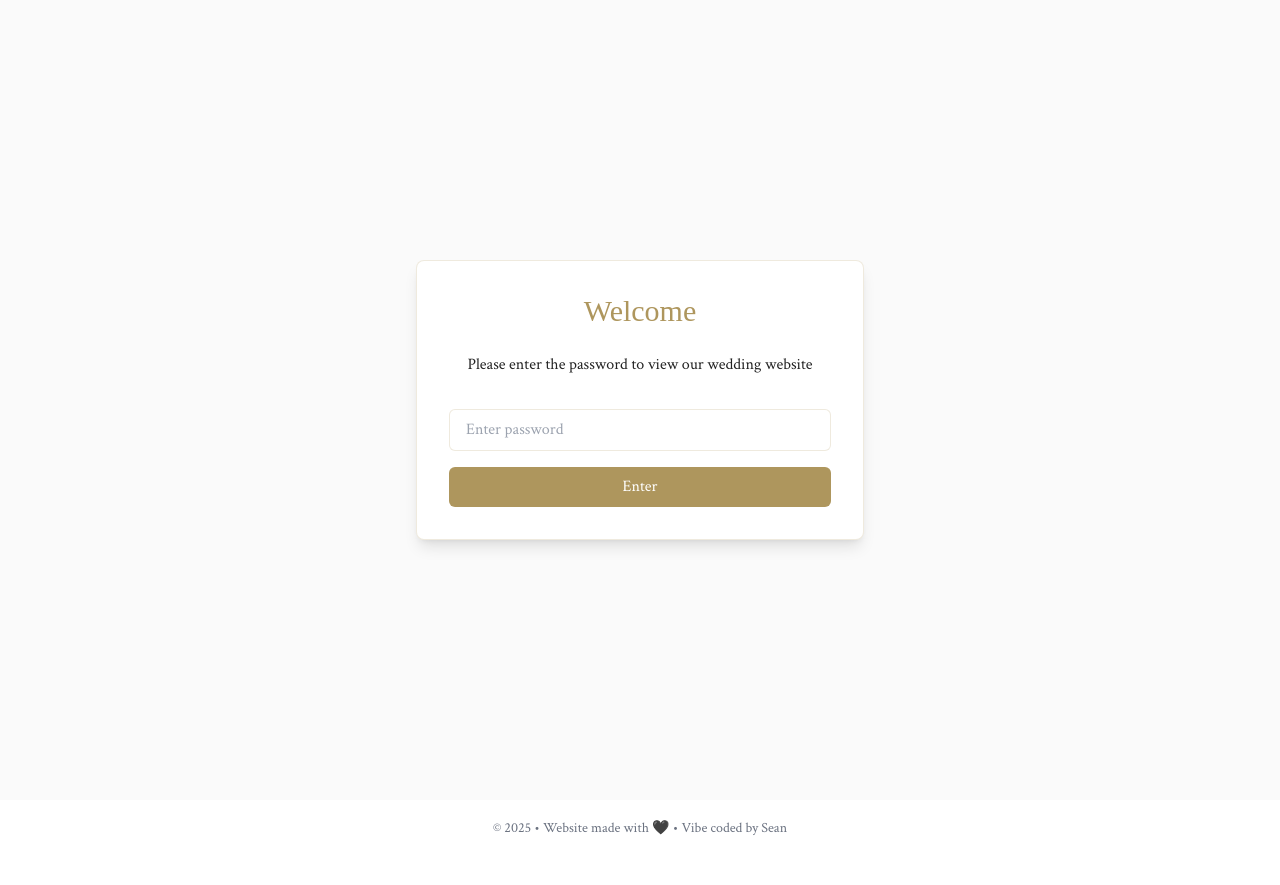
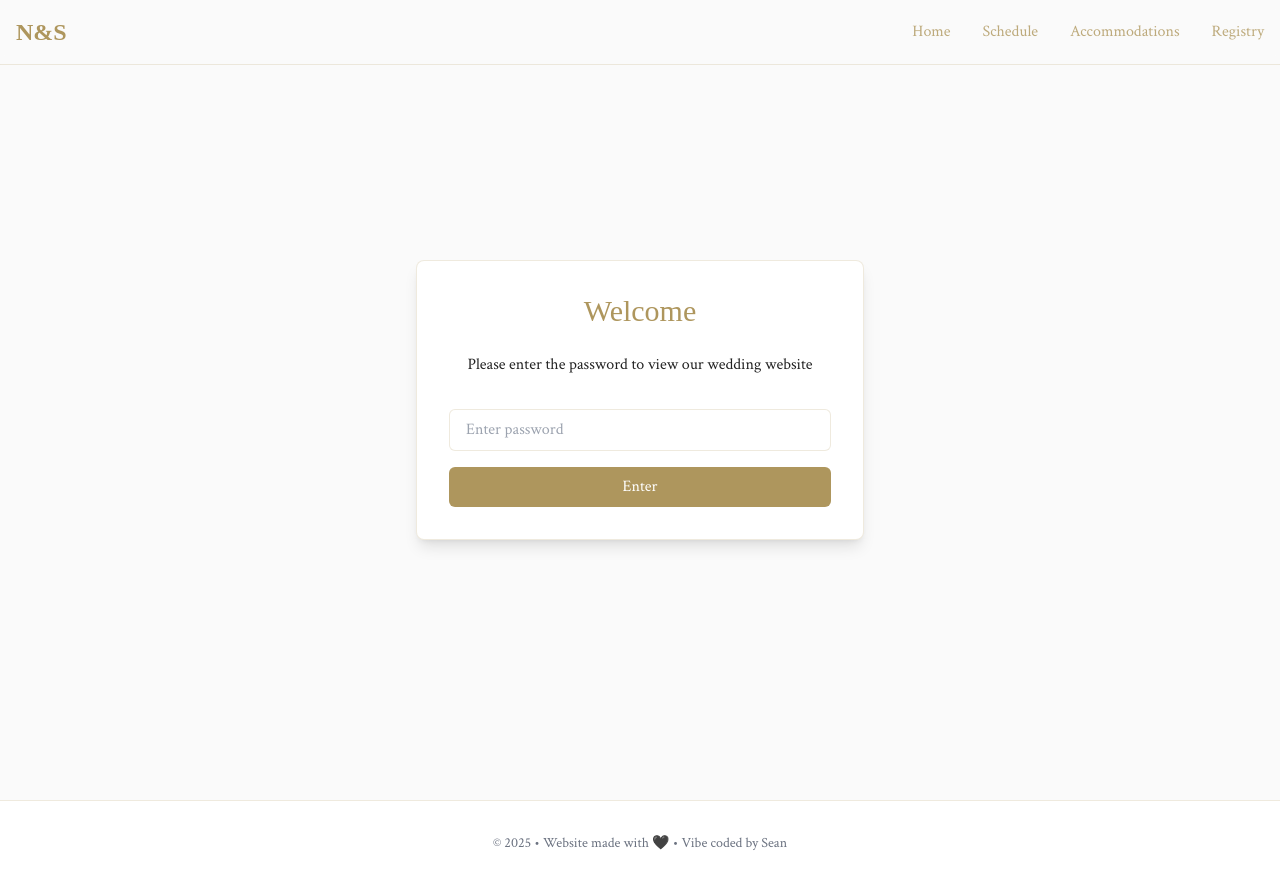
Before and after one commit to seancoleman2/ww, a Next.js app: page / in a window 1280 px wide. Built offline with nearby package versions, Linux system fonts and the light colour scheme; a web font is replaced by a local one.

Commit message:
fixing some rendering issue

```diff
--- a/src/app/accommodations/page.tsx
+++ b/src/app/accommodations/page.tsx
@@ -6,7 +6,7 @@ export default function Accommodations() {
   return (
     <>
       <Header />
-      <div className="min-h-screen bg-pearl">
+      <div className="pt-16 min-h-screen bg-pearl">
         <div className="container mx-auto px-4 py-12">
           <h1 className="text-4xl md:text-5xl font-exmouth text-gold text-center mb-8">
             Accommodations
--- a/src/app/page.tsx
+++ b/src/app/page.tsx
@@ -4,12 +4,12 @@ import PasswordProtection from '@/components/PasswordProtection';
 
 export default function Home() {
   return (
-    <>
+    <div className="min-h-screen bg-pearl">
       <PasswordProtection />
       <Header />
-      <main className="flex-1 flex items-center justify-center h-[calc(100dvh-80px)]">
+      <main className="pt-16 flex items-center justify-center h-[calc(100vh-64px)]">
         <Hero />
       </main>
-    </>
+    </div>
   );
 }
--- a/src/app/registry/page.tsx
+++ b/src/app/registry/page.tsx
@@ -6,7 +6,7 @@ export default function Registry() {
     <>
       <PasswordProtection />
       <Header />
-      <div className="min-h-screen bg-pearl">
+      <div className="pt-16 min-h-screen bg-pearl">
         <div className="container mx-auto px-4 py-12">
           <h1 className="text-4xl md:text-5xl font-exmouth text-gold text-center mb-8">
             Registry
--- a/src/app/schedule/page.tsx
+++ b/src/app/schedule/page.tsx
@@ -4,7 +4,7 @@ export default function Schedule() {
   return (
     <>
       <Header />
-      <div className="min-h-screen bg-pearl">
+      <div className="pt-16 min-h-screen bg-pearl">
         <div className="container mx-auto px-4 py-12">
           <h1 className="text-4xl md:text-5xl font-exmouth text-gold text-center mb-8">
             Schedule
--- a/src/components/Header.tsx
+++ b/src/components/Header.tsx
@@ -14,7 +14,7 @@ export default function Header() {
   ];
 
   return (
-    <header className="bg-pearl/80 backdrop-blur-sm z-50 border-b border-gold/20 flex-shrink-0">
+    <header className="fixed top-0 left-0 right-0 bg-pearl/80 backdrop-blur-sm z-50 border-b border-gold/20">
       <nav className="px-4 py-3 sm:py-4">
         <div className="flex justify-between items-center max-w-7xl mx-auto">
           <Link href="/" className="text-xl sm:text-2xl font-exmouth text-gold font-semibold flex-shrink-0">
```
